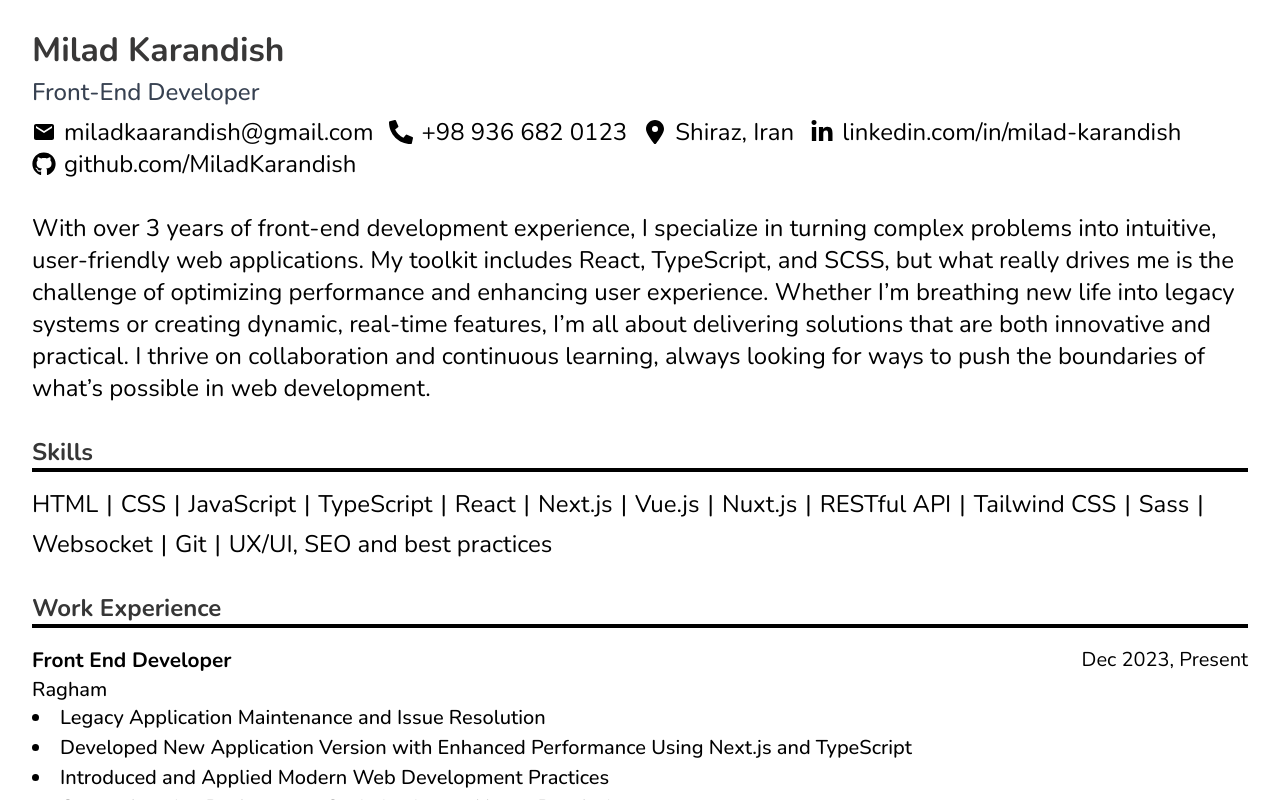
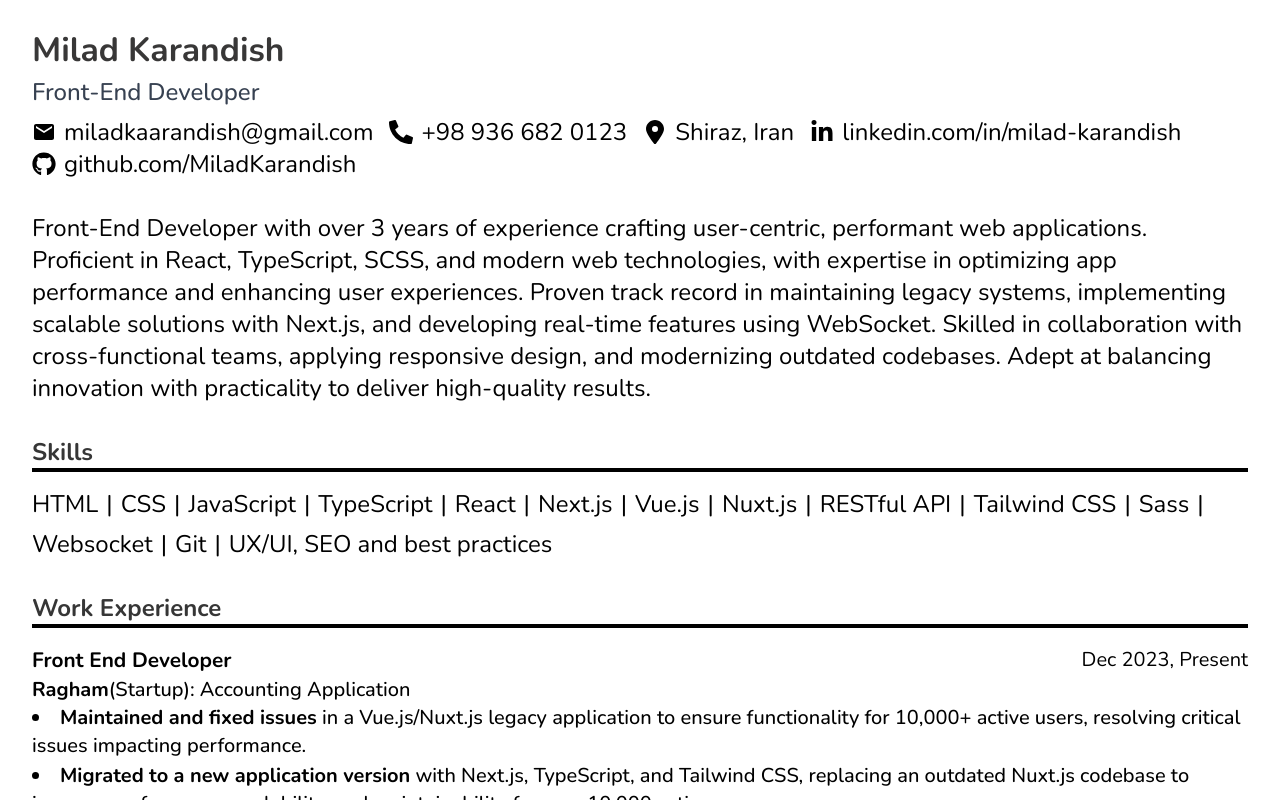
Before and after one commit to MiladKarandish/portfolio-v2, a Next.js app: page /resume in a window 1280 px wide. Built offline with nearby package versions, Linux system fonts and the light colour scheme.

Commit message:
bullet points imrpoved, summary added

```diff
--- a/src/app/resume/page.tsx
+++ b/src/app/resume/page.tsx
@@ -56,16 +56,16 @@ interface IExperiences {
   title: string;
   at: {
     name: string;
-    title: string;
     type: string;
+    title?: string;
     description: string;
     href: string;
   };
   date: string;
   hilights: {
-    title: string;
-    description?: string;
-    hilights?: { title: string; description: string }[];
+    what: string;
+    how: string;
+    why: string;
   }[];
 }
 const experiences: IExperiences[] = [
@@ -82,50 +82,34 @@ const experiences: IExperiences[] = [
     date: "Dec 2023, Present",
     hilights: [
       {
-        title: "Legacy Application Maintenance and Issue Resolution",
-        description:
-          "Provided ongoing maintenance and addressed critical issues in the legacy application built with Vue.js and Nuxt.js, ensuring continuous functionality.",
+        what: "Maintained and fixed issues",
+        how: "in a Vue.js/Nuxt.js legacy application",
+        why: "to ensure functionality for 10,000+ active users, resolving critical issues impacting performance.",
       },
       {
-        title: "Developed New Application Version with Enhanced Performance Using Next.js and TypeScript",
-        description:
-          "Initiated and structured a new version of the application using Next.js and TypeScript, significantly improving efficiency and performance.",
+        what: "Migrated to a new application version",
+        how: "with Next.js, TypeScript, and Tailwind CSS,",
+        why: "replacing an outdated Nuxt.js codebase to improve performance, scalability, and maintainability for over 10,000 active users.",
       },
       {
-        title: "Introduced and Applied Modern Web Development Practices",
-        description:
-          "Introduced modern web development practices and collaborated closely with the backend team to ensure API suitability for web applications.",
+        what: "Optimized data loading speeds",
+        how: "by implementing pagination, leveraging React’s lazy loading and state management,",
+        why: "reducing startup delays on large datasets.",
       },
+      // {
+      //   what: "Improved DOM rendering performance",
+      //   how: "by integrating virtualization with React",
+      //   why: "for handling long data lists, eliminating lag and enhancing smoothness.",
+      // },
+      // {
+      //   what: "Optimized server requests",
+      //   how: "with debouncing and aborting techniques via JavaScript and Axios,",
+      //   why: "reducing unnecessary traffic and improving response times.",
+      // },
       {
-        title: "Comprehensive Performance Optimization and Issue Resolution",
-        description:
-          "Identified and addressed key issues in the old application, leading to a more robust and efficient new version.",
-        hilights: [
-          {
-            title: "Pagination Implementation",
-            description: "Solved slow startup issues by implementing pagination, leading to faster load times.",
-          },
-          {
-            title: "Virtualization Technique",
-            description:
-              "Addressed laggy DOM rendering caused by long data lists by using virtualization, resulting in smoother performance.",
-          },
-          {
-            title: "Backend Processing",
-            description:
-              "Moved search, filter, and sort functionalities to the backend to enhance performance and compatibility with pagination.",
-          },
-          {
-            title: "Request Optimization",
-            description:
-              "Employed debouncing and aborting techniques to optimize server requests, reducing load and improving response times.",
-          },
-        ],
-      },
-      {
-        title: "Enhanced Web Usability and Aesthetics Through Design Improvements",
-        description:
-          "Redesigned several aspects of the application to be more suitable for web use, enhancing overall usability and aesthetics.",
+        what: "Enhanced app performance and reduced server load",
+        how: "by implementing request optimization techniques like debouncing, and improving rendering efficiency using React virtualization",
+        why: "to eliminate lag, reduce unnecessary traffic, and ensure smooth handling of large data sets.",
       },
     ],
   },
@@ -142,34 +126,29 @@ const experiences: IExperiences[] = [
     date: "Oct 2022, Nov 2023 . 1 yr 2 mos",
     hilights: [
       {
-        title: "Collaborative Development in a Cross-Functional Team",
-        description:
-          "Worked closely with a team of 4 front-end developers, as well as backend developers, DevOps, and QA testers, using React, TypeScript, and SCSS (Sass) to deliver a robust logistics and fleet management application. Provided guidance to junior developers while learning from senior team members to improve overall code quality and project efficiency.",
+        what: "Built and maintained real-time, map-based logistics applications",
+        how: "using React.js, TypeScript, React-Leaflet, and WebSocket integration",
+        why: "to deliver accurate real-time data visualization and enhance user experience for diverse user groups.",
       },
       {
-        title: "Front-End Development for a Real-Time Map-Based Application",
-        description:
-          "Developed and maintained a web application similar to Uber, primarily using React.js, TypeScript, and React-Leaflet for map integration. Implemented WebSocket communication for live vehicle location updates, ensuring seamless and accurate real-time data display for users.",
+        what: "Improved application responsiveness",
+        how: "by designing with SCSS and employing responsive design principles for compatibility across various devices, including specialized ticketing systems",
+        why: "to ensure consistent performance and user-friendly experiences on different display sizes.",
       },
       {
-        title: "Responsive Design for Uncommon Display Sizes",
-        description:
-          "Ensured the application was fully responsive across a wide range of devices, including specialized ticketing systems with uncommon display sizes. Utilized SCSS for efficient and scalable styling, providing a consistent and user-friendly experience across all devices.",
+        what: "Enhanced API interactions and minimized re-renders",
+        how: "through collaboration with backend teams, optimizing REST API structures, and leveraging React.js optimization techniques",
+        why: "to boost app efficiency and ensure seamless user interaction during heavy data processing.",
       },
       {
-        title: "Optimization and Performance Improvements",
-        description:
-          "Worked closely with backend developers to optimize API structures and data handling, enhancing overall application performance and responsiveness. Implemented performance improvements in React.js and TypeScript, focusing on minimizing re-renders and improving user experience during heavy data operations.",
+        what: "Modernized legacy applications",
+        how: "by maintaining and upgrading older web apps built with HTML, CSS, and jQuery, incorporating React.js and SCSS for better maintainability and performance",
+        why: "to keep the applications functional and up-to-date with modern web standards.",
       },
       {
-        title: "Maintenance of Legacy Applications",
-        description:
-          "Contributed to the maintenance and enhancement of legacy web applications built with HTML, CSS, and jQuery, ensuring continued functionality and user satisfaction. Applied modern web development techniques using React and SCSS to improve the performance and maintainability of these older applications.",
-      },
-      {
-        title: "Expansion of Service",
-        description:
-          "Played a key role in evolving the application from an airport-specific service to a public-facing platform, similar to Uber, with features like trip reservations, dedicated vehicle types, and specialized options for different user groups, leveraging React, TypeScript, and SCSS for front-end development.",
+        what: "Expanded a logistics service into a public-facing application",
+        how: "by developing features such as trip reservations, vehicle type selection, and custom user options with React, TypeScript, and SCSS",
+        why: "to extend service reach and provide specialized options for different user groups, similar to ride-sharing platforms.",
       },
     ],
   },
@@ -177,7 +156,6 @@ const experiences: IExperiences[] = [
     title: "Front End Developer",
     at: {
       name: "Fortune Web Works",
-      title: "Freelance Partnership",
       type: "Freelance Partnership",
       description:
         "Fortune Web Works was a freelance partnership where I began my journey in web development. Working closely with a partner who handled project acquisition and management, I gained hands-on experience and foundational knowledge in various web technologies.",
@@ -186,19 +164,19 @@ const experiences: IExperiences[] = [
     date: "May 2020, Oct 2022 . 2 yr 6 mos",
     hilights: [
       {
-        title: "Foundational Web Development Experience",
-        description:
-          "Gained initial experience in web development, learning and applying core technologies such as HTML, CSS, JavaScript, and basic front-end frameworks. Developed a strong understanding of web design principles and responsive design.",
+        what: "Built foundational web development skills",
+        how: "by working with HTML, CSS, JavaScript, and basic frameworks",
+        why: "to establish a strong base in front-end development.",
       },
       {
-        title: "Collaborative Project Work",
-        description:
-          "Worked closely with a partner who managed project acquisition and client interactions. Collaborated on various freelance projects, focusing on front-end development and applying best practices in code quality and project management.",
+        what: "Collaborated on diverse projects",
+        how: "in a freelance partnership focused on best practices",
+        why: "to gain hands-on experience and adapt to varied client needs.",
       },
       {
-        title: "Skill Development and Learning",
-        description:
-          "Acquired a broad range of skills in web development through practical, hands-on work. Gained proficiency in essential front-end technologies and learned to adapt to different project requirements and client needs.",
+        what: "Expanded knowledge and skills",
+        how: "through continuous learning and practical application",
+        why: "to become proficient in modern web technologies.",
       },
     ],
   },
@@ -229,12 +207,12 @@ const Resume = () => {
       {/* Summary */}
       <section>
         <p>
-          With over 3 years of front-end development experience, I specialize in turning complex problems into
-          intuitive, user-friendly web applications. My toolkit includes React, TypeScript, and SCSS, but what really
-          drives me is the challenge of optimizing performance and enhancing user experience. Whether I’m breathing new
-          life into legacy systems or creating dynamic, real-time features, I’m all about delivering solutions that are
-          both innovative and practical. I thrive on collaboration and continuous learning, always looking for ways to
-          push the boundaries of what’s possible in web development.
+          Front-End Developer with over 3 years of experience crafting user-centric, performant web applications.
+          Proficient in React, TypeScript, SCSS, and modern web technologies, with expertise in optimizing app
+          performance and enhancing user experiences. Proven track record in maintaining legacy systems, implementing
+          scalable solutions with Next.js, and developing real-time features using WebSocket. Skilled in collaboration
+          with cross-functional teams, applying responsive design, and modernizing outdated codebases. Adept at
+          balancing innovation with practicality to deliver high-quality results.
         </p>
       </section>
 
@@ -262,12 +240,15 @@ const Resume = () => {
                 <h3>{experience.title}</h3>
                 <p className={`text-xl`}>{experience.date}</p>
               </div>
-              <p className={`text-xl font-medium`}>{experience.at.name}</p>
+              <p className={`text-xl font-medium`}>
+                <span className={`font-bold`}>{experience.at.name}</span>({experience.at.type}):{" "}
+                {experience.at.title ? experience.at.title : ""}
+              </p>
 
               <ul className={`text-xl list-disc list-inside`}>
                 {experience.hilights.map((hilight) => (
-                  <li key={hilight.title} className={`mb-[2px] font-medium`}>
-                    {hilight.title}
+                  <li key={hilight.what} className={`mb-[2px] font-medium`}>
+                    <span className={`font-bold`}>{hilight.what}</span> {hilight.how} {hilight.why}
                   </li>
                 ))}
               </ul>
```
Also changed, not shown: 1 other file (tests, documents, lock files or other folders).
